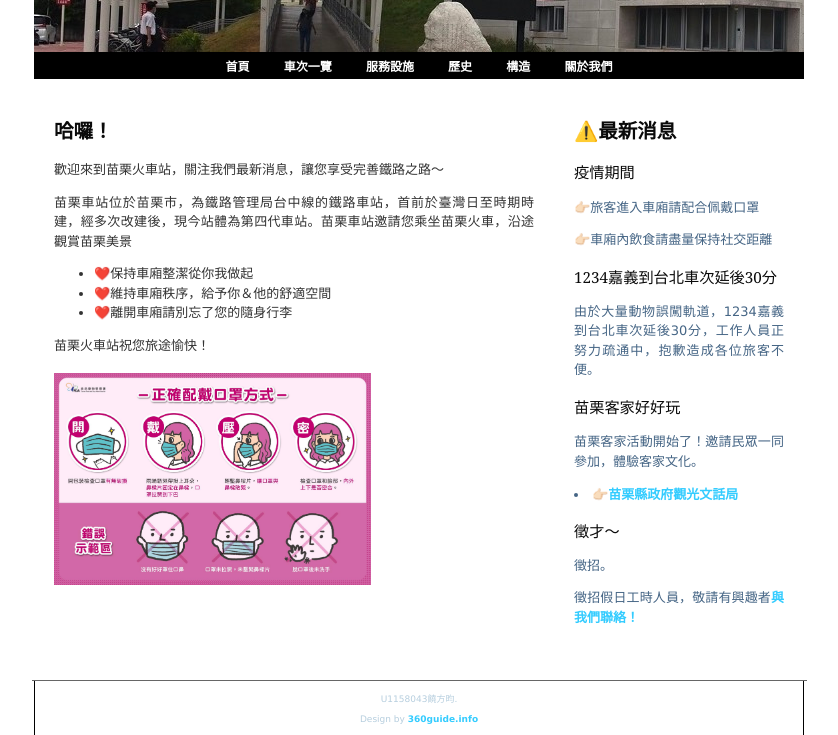
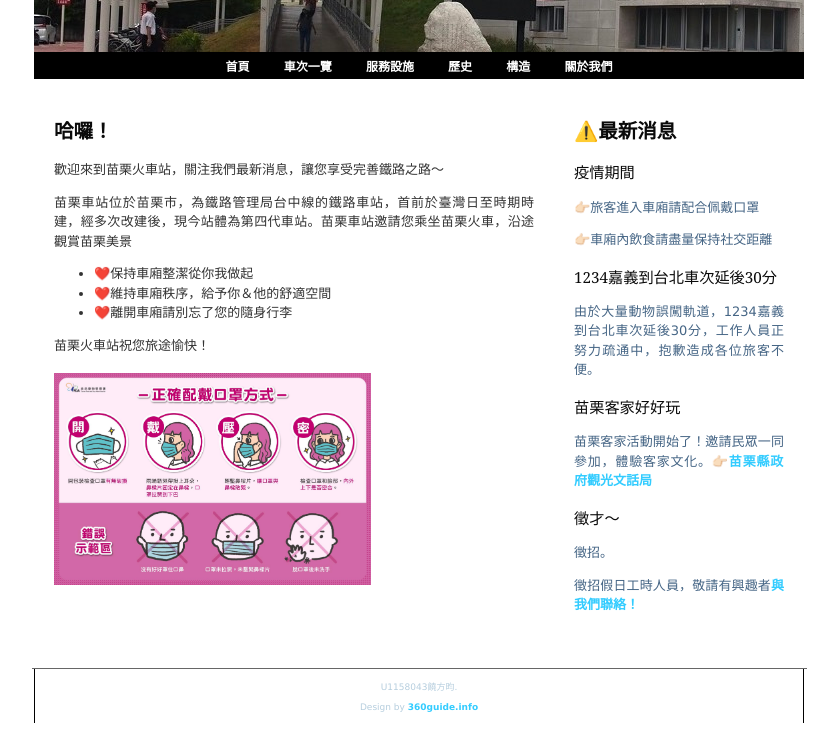
Before and after one commit to jaofangyun/webs1te, a plain HTML site: page index.html in a window 1280 px wide. Shown: the part 88-823 px from the top of the page, without its empty margins (221-1059 px from the left). Drawn offline with Linux system fonts and the light colour scheme.

Commit message:
Update index.html

```diff
--- a/index.html
+++ b/index.html
@@ -45,7 +45,7 @@
 		<h3>1234嘉義到台北車次延後30分</h3>
 		<p>由於大量動物誤闖軌道，1234嘉義到台北車次延後30分，工作人員正努力疏通中，抱歉造成各位旅客不便。</p>
 		<h3>苗栗客家好好玩</h3>
-		<p>苗栗客家活動開始了！邀請民眾一同參加，體驗客家文化。</p><li><a href="https://www.mlc.gov.tw/">👉🏻苗栗縣政府觀光文話局</a></li>
+		<p>苗栗客家活動開始了！邀請民眾一同參加，體驗客家文化。<a href="https://www.mlc.gov.tw/">👉🏻苗栗縣政府觀光文話局</a></p>
 		<h3>徵才～</h3>
 		<p>徵招。</p>
 		<p>徵招假日工時人員，敬請有興趣者<a href="indexaboutus.html">與我們聯絡！</a></p>
```
